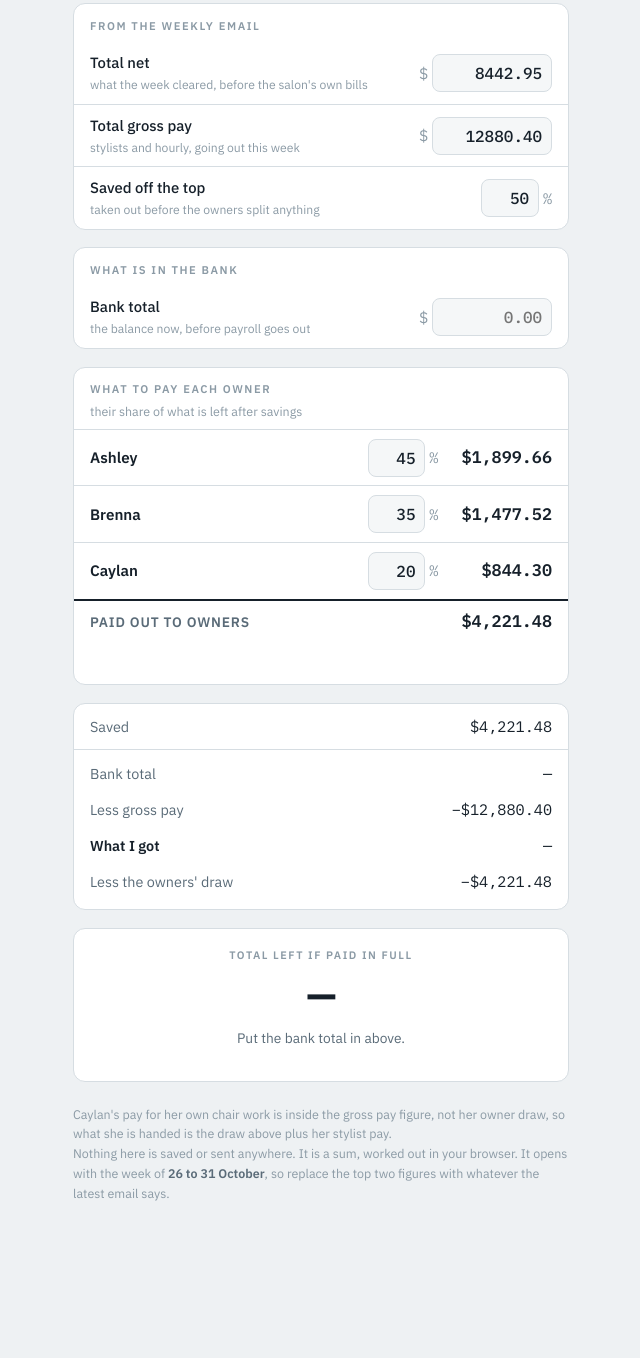
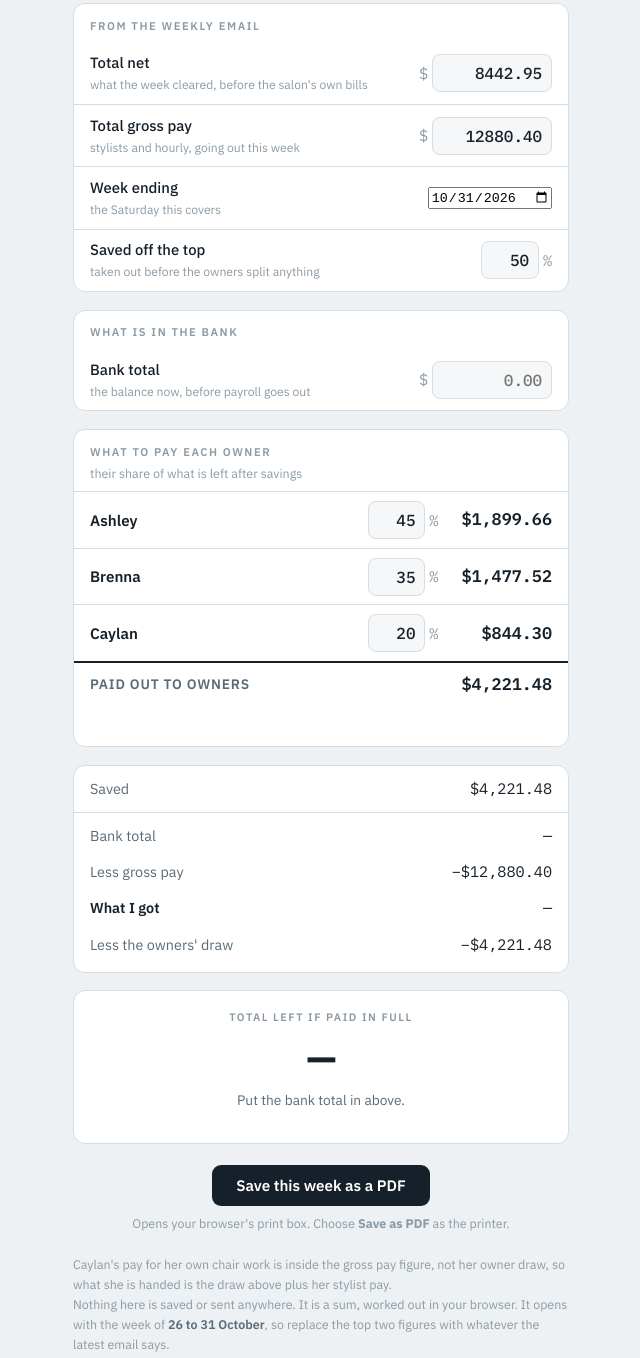
Before and after one commit to oakeemedia-spec/trio-cash-check, a plain HTML site: page index.html in a window 1280 px wide. Shown: the part 163-1521 px from the top of the page, without its empty margins (319-959 px from the left). Before the commit the page ends 1423 px from the top, so only its background shows below. Drawn offline with Linux system fonts and the light colour scheme.

Commit message:
Add week-ending date and save-as-PDF for the week's record

```diff
--- a/index.html
+++ b/index.html
@@ -94,6 +94,31 @@ input.pct{width:3.6rem}
 .answer .v.ok{color:var(--teal)}
 .answer .note{font-size:.86rem;color:var(--ink-soft);margin-top:.5rem;min-height:1.3em}
 
+.actions{text-align:center;padding-top:.2rem}
+.actions button{
+  font:600 .95rem/1 var(--sans); color:var(--card); background:var(--ink);
+  border:none; border-radius:9px; padding:.8rem 1.5rem; cursor:pointer;
+}
+.actions button:hover{opacity:.88}
+.actions button:focus-visible{outline:2px solid var(--teal);outline-offset:2px}
+.hint-c{color:var(--ink-faint);font-size:.78rem;margin:.5rem 0 0}
+.printonly{display:none}
+
+@media print{
+  /* a record, not a screenshot of a form: no boxes, no buttons, no dark ground */
+  :root{--ground:#fff;--card:#fff;--ink:#000;--ink-soft:#333;--ink-faint:#555;
+        --rule:#bbb;--sunk:#fff;--teal:#000;--red:#000;color-scheme:light}
+  body{padding:0;background:#fff}
+  .wrap{max-width:100%;gap:.5rem}
+  .actions,.hint,header p{display:none}
+  .printonly{display:block;color:#555;font-size:.8rem;margin-top:.15rem}
+  .panel{border:1px solid #bbb;break-inside:avoid}
+  input[type="text"],input[type="date"]{
+    border:none;background:transparent;padding:0;width:auto;font-weight:600}
+  .answer{border:2px solid #000}
+  .answer .v{color:#000 !important}
+  footer{font-size:.7rem;color:#666}
+}
 footer{color:var(--ink-faint);font-size:.78rem;line-height:1.6;padding-top:.3rem}
 footer b{color:var(--ink-soft);font-weight:600}
 </style>
@@ -106,6 +131,7 @@ footer b{color:var(--ink-soft);font-weight:600}
     <h1>Trio Cash Check</h1>
     <p>Put in the week's figures and what is in the bank. This works out what to pay
        each owner, and whether the account covers it.</p>
+    <p class="printonly" id="stamp"></p>
   </header>
 
   <div class="panel">
@@ -121,6 +147,11 @@ footer b{color:var(--ink-soft);font-weight:600}
         <span class="hint">stylists and hourly, going out this week</span></label>
       <span class="box"><span class="cur">$</span>
         <input id="payroll" type="text" inputmode="decimal" value="12880.40" autocomplete="off"></span>
+    </div>
+    <div class="field">
+      <label for="weekend">Week ending
+        <span class="hint">the Saturday this covers</span></label>
+      <span class="box"><input id="weekend" type="date" autocomplete="off"></span>
     </div>
     <div class="field">
       <label for="saved">Saved off the top
@@ -178,6 +209,11 @@ footer b{color:var(--ink-soft);font-weight:600}
     <div class="k">Total left if paid in full</div>
     <div class="v" id="o-left">&mdash;</div>
     <p class="note" id="o-note">Put the bank total in above.</p>
+  </div>
+
+  <div class="actions">
+    <button id="print" type="button">Save this week as a PDF</button>
+    <p class="hint-c">Opens your browser's print box. Choose <b>Save as PDF</b> as the printer.</p>
   </div>
 
   <footer>
@@ -280,6 +316,25 @@ footer b{color:var(--ink-soft);font-weight:600}
     }
   } catch (e) {}
 
+  var wk = document.getElementById("weekend");
+  if (!wk.value) {
+    var d = new Date();
+    d.setDate(d.getDate() - ((d.getDay() + 1) % 7 || 7));   // the Saturday just gone
+    wk.value = d.toISOString().slice(0, 10);
+  }
+  function stamp() {
+    var d = wk.value ? new Date(wk.value + "T12:00:00") : null;
+    document.getElementById("stamp").textContent =
+      (d ? "Week ending " + d.toLocaleDateString("en-US",
+            { weekday: "long", month: "long", day: "numeric", year: "numeric" }) + " · " : "") +
+      "prepared " + new Date().toLocaleDateString("en-US",
+            { month: "long", day: "numeric", year: "numeric" });
+  }
+  wk.addEventListener("input", stamp);
+  stamp();
+
+  document.getElementById("print").addEventListener("click", function () { window.print(); });
+
   keys.forEach(function (k) { el[k].addEventListener("input", run); });
   run();
 })();
```
